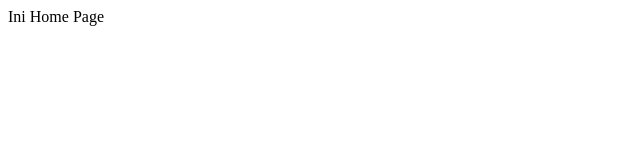
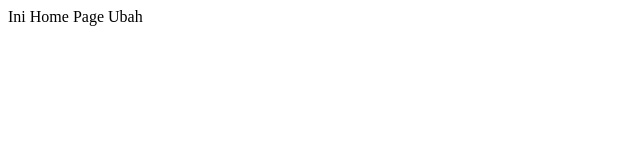
Before and after one commit to indrapurnamaa/testing, a plain HTML site: page home.html in a window 1280 px wide. Shown: the full height of the page, 0-640 px from the left. Drawn offline with Linux system fonts and the light colour scheme.

Commit message:
ubah lagi

```diff
--- a/home.html
+++ b/home.html
@@ -6,6 +6,6 @@
     <title>Document</title>
 </head>
 <body>
-    Ini Home Page
+    Ini Home Page Ubah
 </body>
 </html>
```
